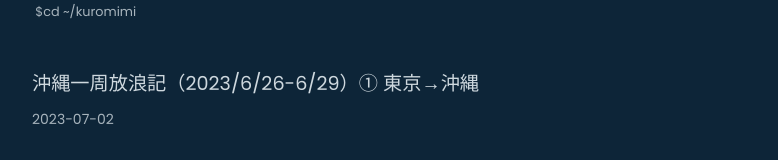
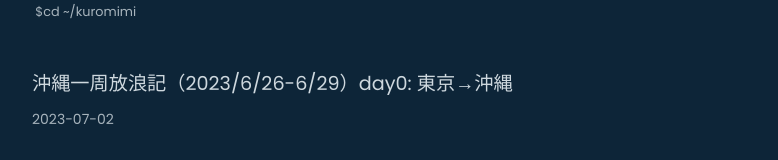
Before and after one commit to moemarusan/kuromimi, a Gatsby site: page /okinawa_2306/ in a window 1280 px wide. Shown: the part 131-291 px from the top of the page, without its empty margins (248-1026 px from the left). Built offline with nearby package versions, Linux system fonts and the light colour scheme; Gatsby itself is replaced by a stand-in of ours.

Commit message:
:wrench:[fix] なんか気持ち悪いのでタイトル変更

```diff
--- a/content/blog/okinawa_2306/index.md
+++ b/content/blog/okinawa_2306/index.md
@@ -1,5 +1,5 @@
 ---
-title: "沖縄一周放浪記（2023/6/26-6/29）① 東京→沖縄"
+title: "沖縄一周放浪記（2023/6/26-6/29）day0: 東京→沖縄"
 date: 2023-07-02
 ---
 
```
